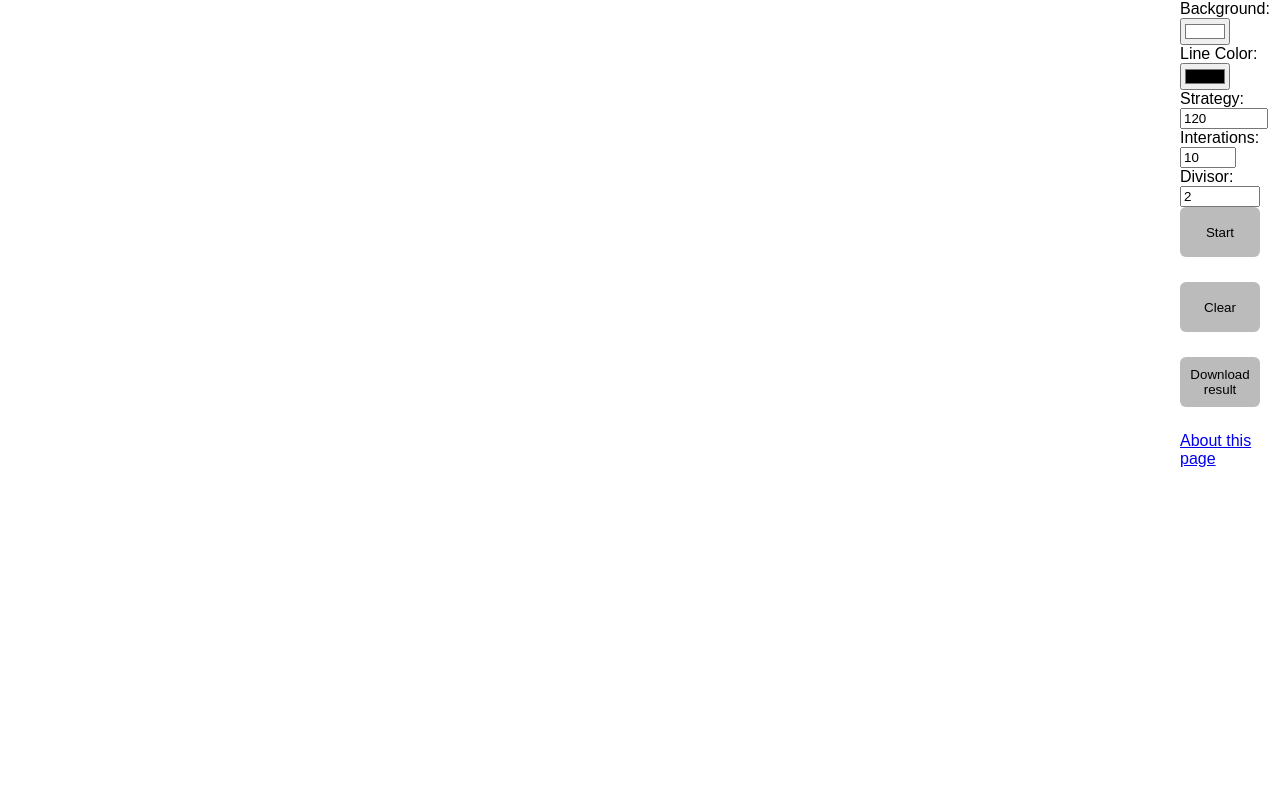
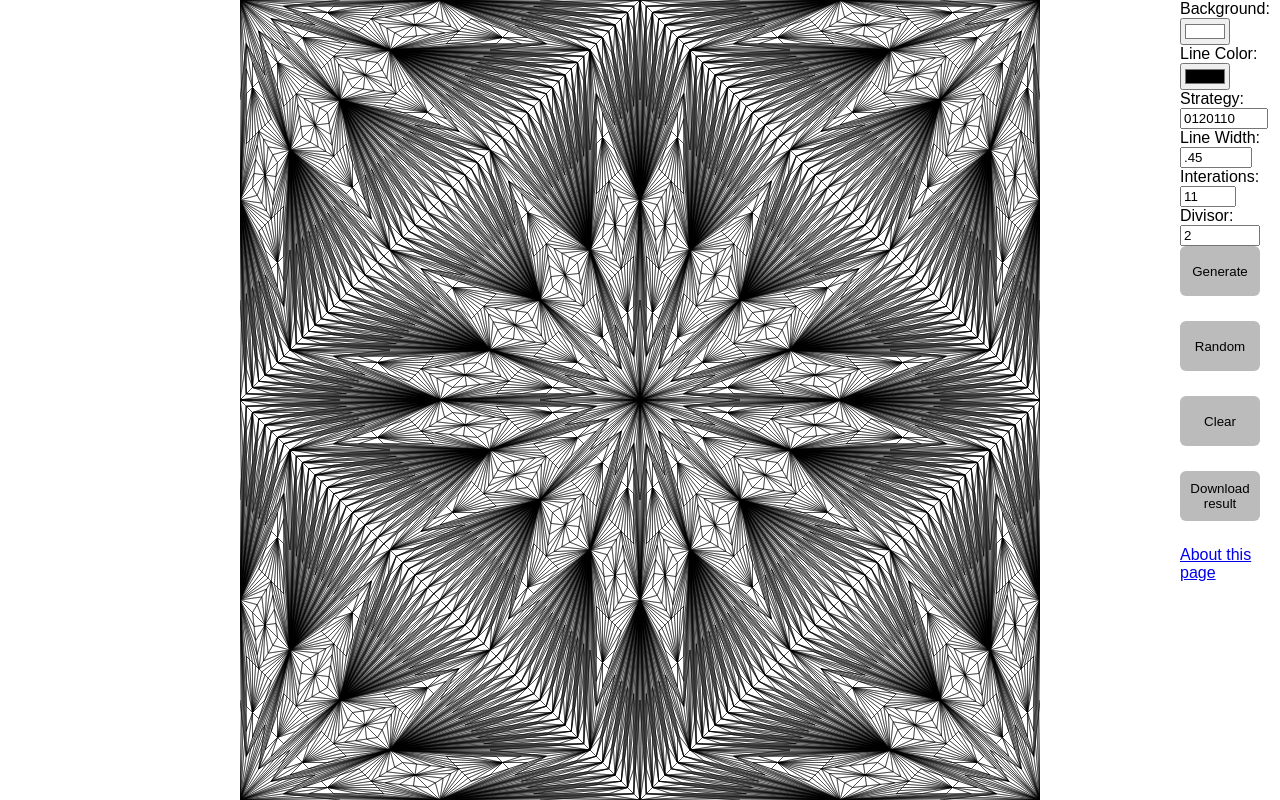
Before and after one commit to josvromans/webapps, a plain HTML site: page subdivisions/app.html in a window 1280 px wide. Drawn offline with Linux system fonts and the light colour scheme.

Commit message:
Update app.html
Add random button & line width input

```diff
--- a/subdivisions/app.html
+++ b/subdivisions/app.html
@@ -16,16 +16,20 @@
         <input id="current_color" name="Color Picker" type="color" value="#000"/>
 
         <div>Strategy:</div>
-        <input id="strategy" value="120">
+        <input id="strategy" value="0120110">
+
+        <div>Line Width:</div>
+        <input type="number" placeholder=".45" step=".01" min=".01" max="9" value=".45" id="line_width">
 
         <div>Interations:</div>
-        <input type="number" placeholder="10" step="1" min="1" max="20" value="10" id="iterations">
+        <input type="number" placeholder="10" step="1" min="1" max="20" value="11" id="iterations">
 
         <div>Divisor:</div>
         <input type="number" placeholder="2.00" step="0.01" min="0.01" max="10" value="2" id="divisor">
 
         <div class="buttons">
-            <button id="start" title="Generate the subdivision. Keyboard shortcut: <ENTER>">Start</button>
+            <button id="start" title="Generate the subdivision. Keyboard shortcut: <ENTER>">Generate</button>
+            <button id="random" title="Re-generate with a random strategy.">Random</button>
             <button id="clear" title="Clear the canvas. Keyboard shortcut: <C>">Clear</button>
             <button id="download" title="Save the current canvas as a png image.">Download result</button>
         </div>
```
